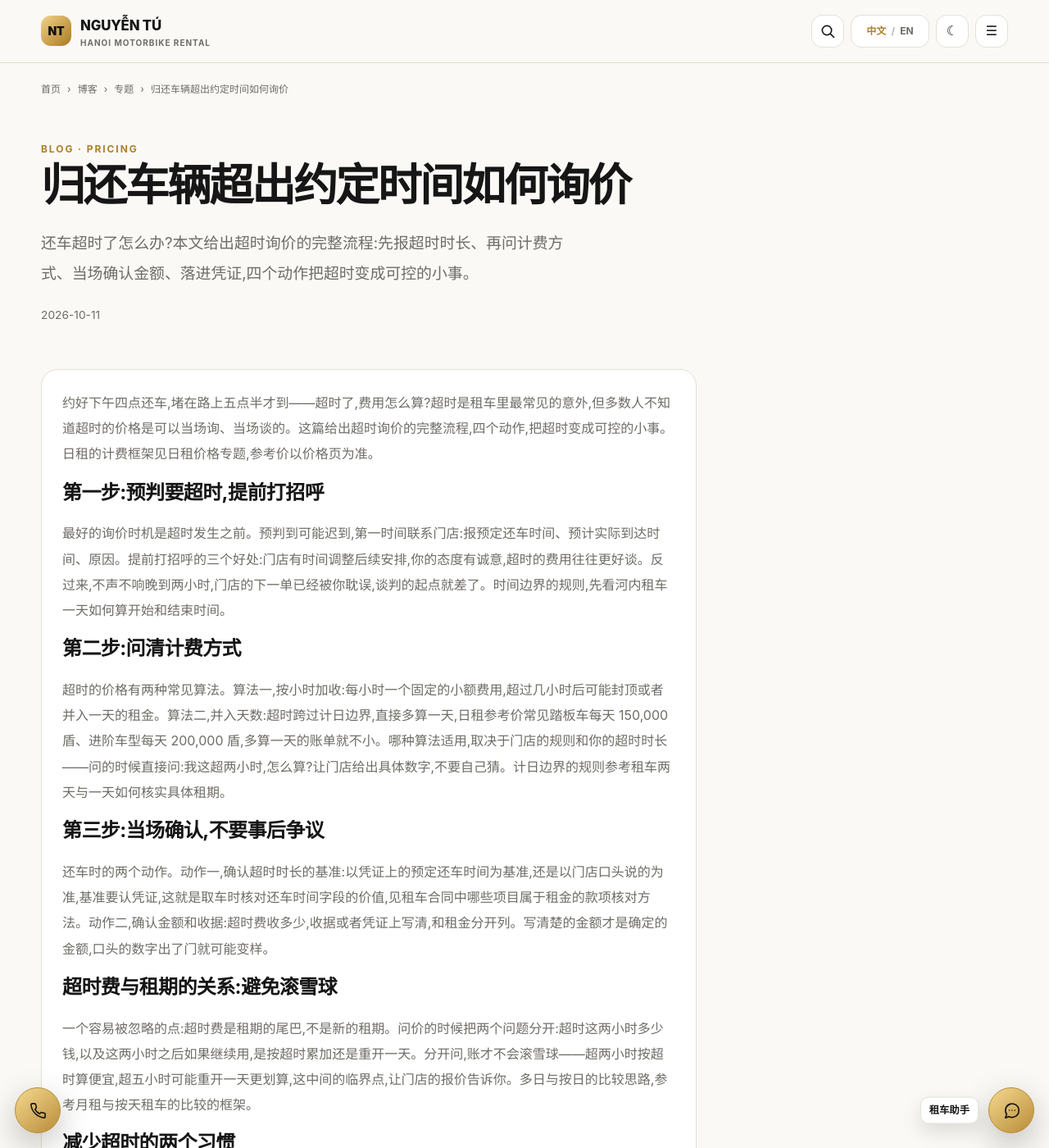
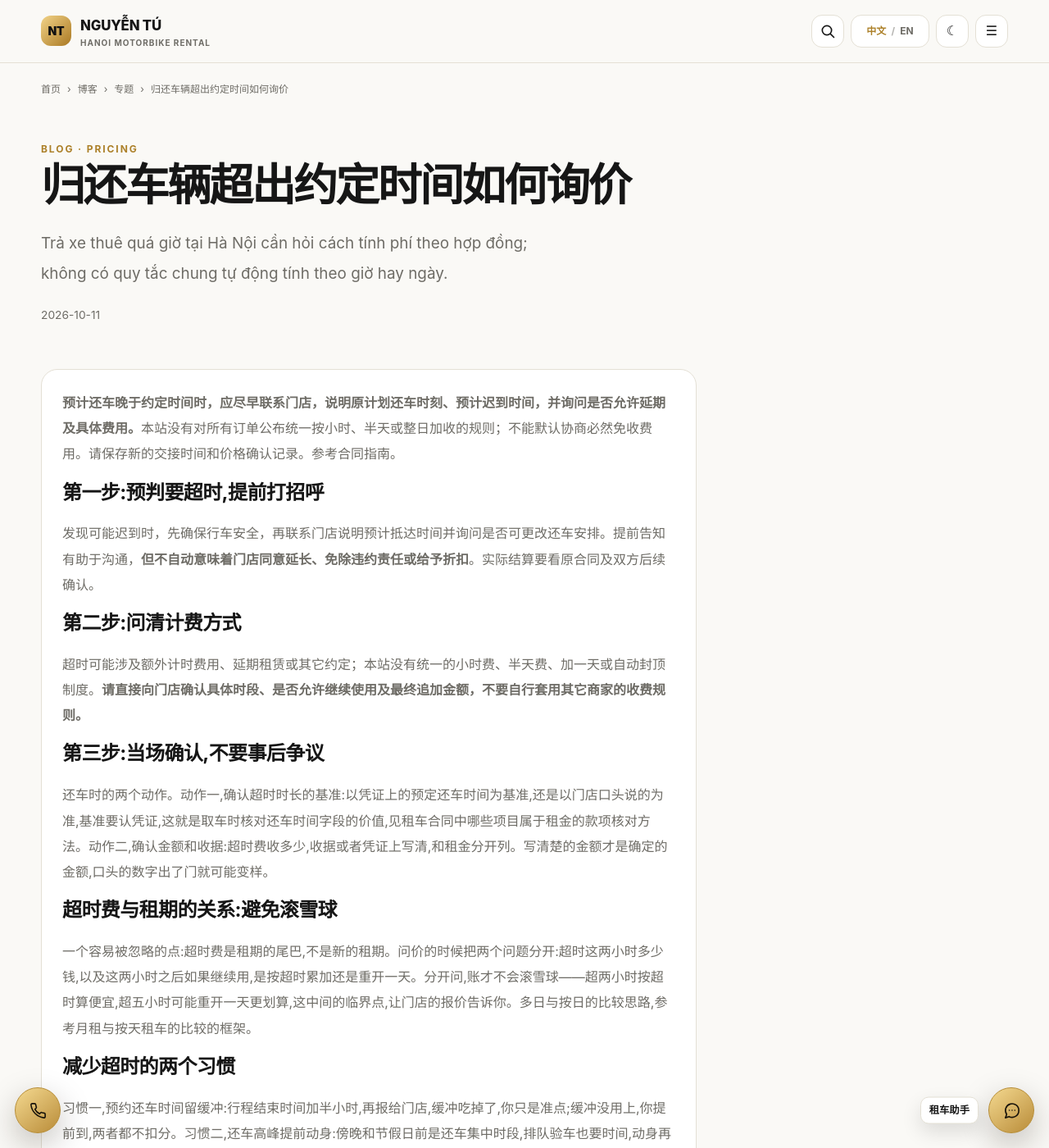
Before and after one commit to thuexemayhanoi/china, a Jekyll site: the page built from _posts/2026-10-11-hanoi-pricing-daily-21.md, in a window 1280 px wide and 1400 px high. Shown: the whole window at 82% size. Built offline with Jekyll 4.4.1, drawn with Linux system fonts in a browser that asks for light colours; some of the changed text lies outside the part shown.

Commit message:
seo(china): rewrite pricing answer based on actual contract 21

```diff
--- a/_posts/2026-10-11-hanoi-pricing-daily-21.md
+++ b/_posts/2026-10-11-hanoi-pricing-daily-21.md
@@ -5,22 +5,23 @@ topic: "pricing"
 subtopic: "daily"
 permalink: "/blog/hanoi-pricing-daily-21/"
 title: "归还车辆超出约定时间如何询价"
-description: "还车超时了怎么办?本文给出超时询价的完整流程:先报超时时长、再问计费方式、当场确认金额、落进凭证,四个动作把超时变成可控的小事。"
+description: "Trả xe thuê quá giờ tại Hà Nội cần hỏi cách tính phí theo hợp đồng; không có quy tắc chung tự động tính theo giờ hay ngày."
+last_modified_at: "2026-10-12"
 primary_keyword: "河内摩托车日租价格"
 date: "2026-10-11 18:13:23 +0700"
 seo_silo: "pricing/daily"
 breadcrumbs: [{"label": "博客", "href": "/blog/"}, {"label": "专题", "href": "/topics/pricing/daily/"}, {"label": "归还车辆超出约定时间如何询价"}]
 publication_method: "automated_qa"
 ---
-约好下午四点还车,堵在路上五点半才到——超时了,费用怎么算?超时是租车里最常见的意外,但多数人不知道超时的价格是可以当场询、当场谈的。这篇给出超时询价的完整流程,四个动作,把超时变成可控的小事。日租的计费框架见[日租价格专题](/topics/pricing/daily/),参考价以[价格页](/prices/)为准。
+**预计还车晚于约定时间时，应尽早联系门店，说明原计划还车时刻、预计迟到时间，并询问是否允许延期及具体费用。**本站没有对所有订单公布统一按小时、半天或整日加收的规则；不能默认协商必然免收费用。请保存新的交接时间和价格确认记录。参考[合同指南](/topics/guides/contracts/)。
 
 ## 第一步:预判要超时,提前打招呼
 
-最好的询价时机是超时发生之前。预判到可能迟到,第一时间联系门店:报预定还车时间、预计实际到达时间、原因。提前打招呼的三个好处:门店有时间调整后续安排,你的态度有诚意,超时的费用往往更好谈。反过来,不声不响晚到两小时,门店的下一单已经被你耽误,谈判的起点就差了。时间边界的规则,先看[河内租车一天如何算开始和结束时间](/blog/hanoi-pricing-daily-09/)。
+发现可能迟到时，先确保行车安全，再联系门店说明预计抵达时间并询问是否可更改还车安排。提前告知有助于沟通，**但不自动意味着门店同意延长、免除违约责任或给予折扣**。实际结算要看原合同及双方后续确认。
 
 ## 第二步:问清计费方式
 
-超时的价格有两种常见算法。算法一,按小时加收:每小时一个固定的小额费用,超过几小时后可能封顶或者并入一天的租金。算法二,并入天数:超时跨过计日边界,直接多算一天,日租参考价常见踏板车每天 150,000 盾、进阶车型每天 200,000 盾,多算一天的账单就不小。哪种算法适用,取决于门店的规则和你的超时时长——问的时候直接问:我这超两小时,怎么算?让门店给出具体数字,不要自己猜。计日边界的规则参考[租车两天与一天如何核实具体租期](/blog/hanoi-pricing-daily-14/)。
+超时可能涉及额外计时费用、延期租赁或其它约定；本站没有统一的小时费、半天费、加一天或自动封顶制度。**请直接向门店确认具体时段、是否允许继续使用及最终追加金额，不要自行套用其它商家的收费规则。**
 
 ## 第三步:当场确认,不要事后争议
 
@@ -36,4 +37,4 @@ publication_method: "automated_qa"
 
 ## 结语
 
-超时不可怕,可怕的是不问价、不确认、不落笔。提前打招呼、问清算法、当场确认、写进凭证——四个动作做完,超时只是账单上的一个小项。时间与费用的更多规则,回看[日租价格专题](/topics/pricing/daily/)。
+迟还车辆最重要的是提前沟通、确认获准的时间与具体费用，并保留双方确认的交接记录。**网站没有保证所有超时都能临时议价或免费处理。**参见[还车指南](/topics/guides/returns/)。
```
